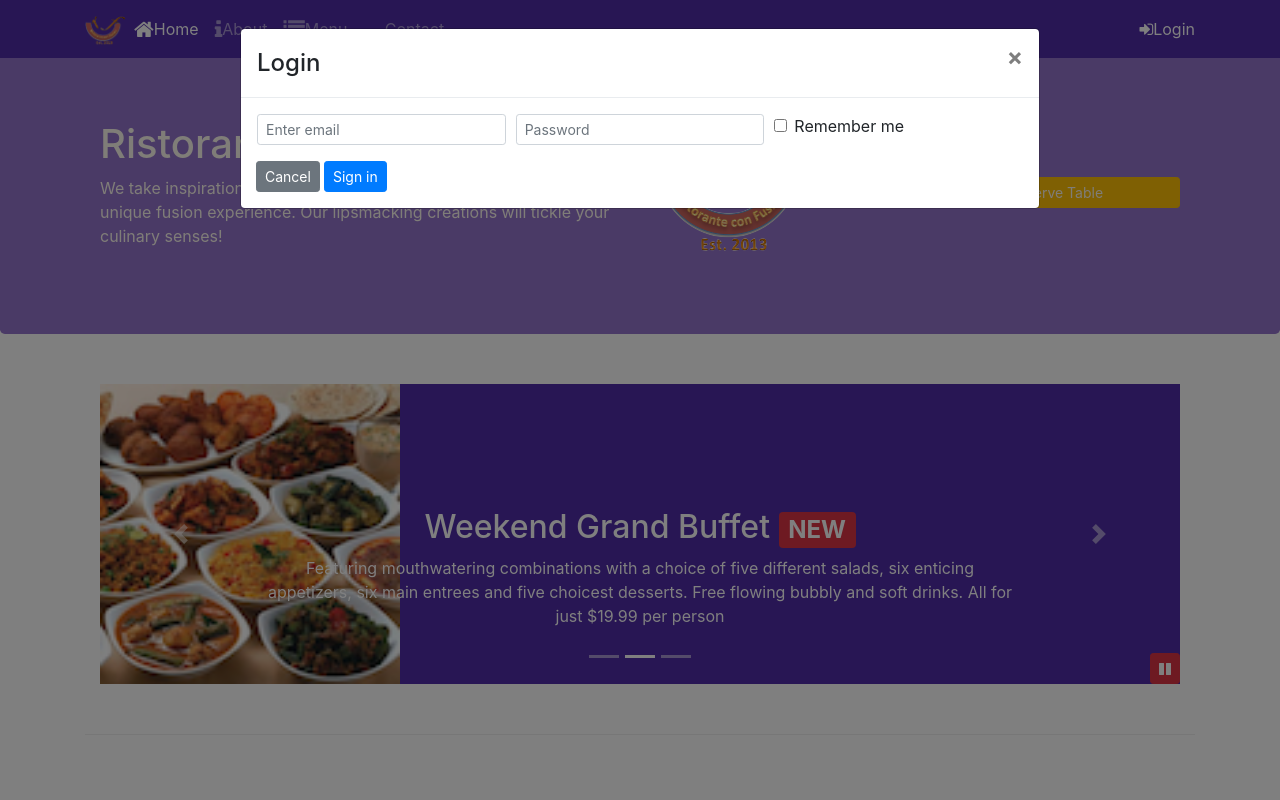
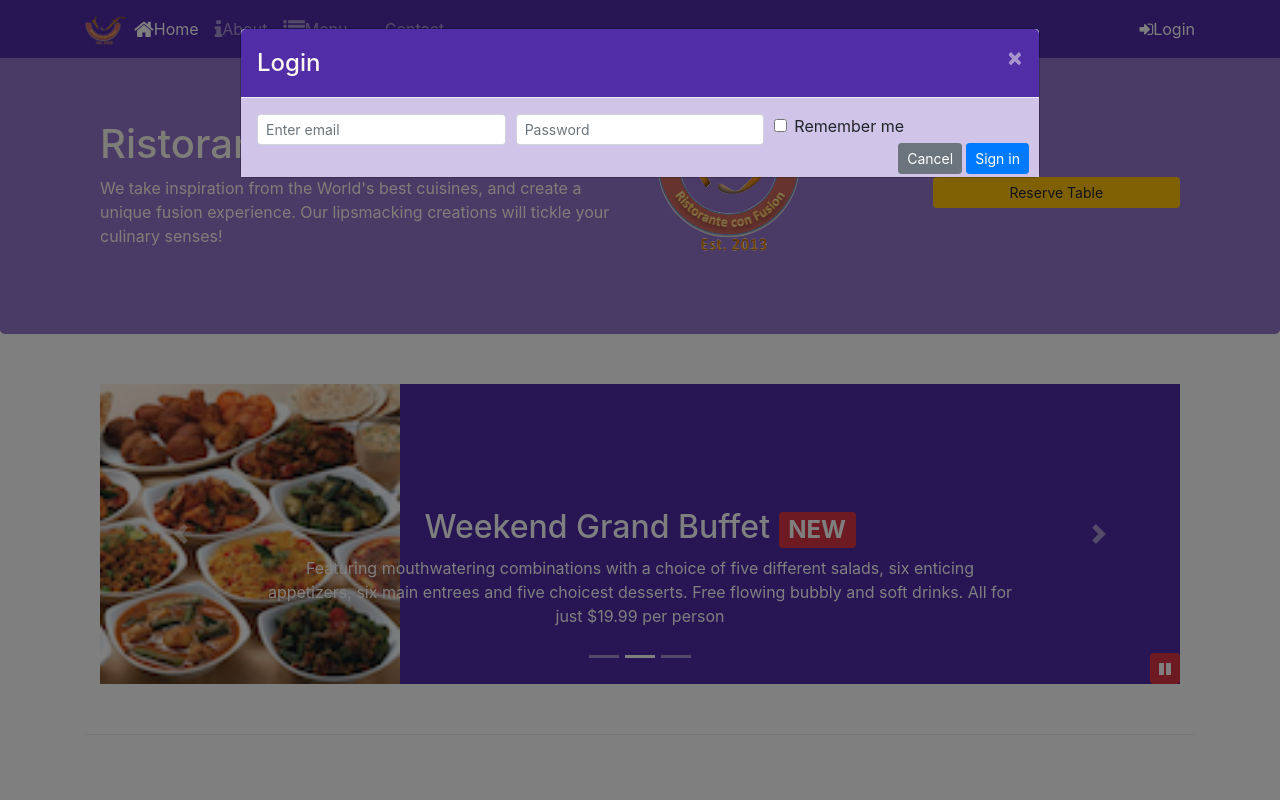
Before and after one commit to Sivabalusu/confusion_restaurent, a website: page index.html in a window 1280 px wide. Both pictures are taken after a click on the link "Login". Shown: the top 800 px of the page. Drawn offline with nearby package versions, Linux system fonts and the light colour scheme.

Commit message:
Assignment-4

```diff
--- a/css/styles.scss
+++ b/css/styles.scss
@@ -71,3 +71,21 @@ body{
     bottom: 0px;
     z-index: 1;
 }
+#loginAction{
+    right:15px;
+    position: absolute;
+    bottom: 3px;
+    z-index: 1;
+}
+.modal{
+    .modal-header{
+        background:$background-dark;
+        color:floralwhite;
+    }
+    .close{
+        color:floralwhite;
+    }
+    .modal-body{
+        background-color: $background-pale;
+    }
+}
--- a/index.html
+++ b/index.html
@@ -31,7 +31,7 @@
                     <li class="nav-item"><a class="nav-link" href="./contactus.html"><span class="fa fa-address-card fa-lg"></span>Contact</a></li>
                 </ul>
                 <span class="navbar-text">
-                    <a data-toggle="modal" data-target="#loginModal">
+                    <a id="loginClick">
                         <span class="fa fa-sign-in"></span>Login
                     </a>
                 </span>
@@ -43,7 +43,7 @@
             <div class="modal-content">
                 <div class="modal-header">
                     <h4 class="modal-title">Login</h4>
-                    <button type="button" class="close" data-dismiss="modal">
+                    <button type="button" class="close" id="loginClose">
                         &times;
                     </button>
                 </div>
@@ -66,8 +66,8 @@
                                 </div>
                             </div>
                         </div>
-                        <div class="form-row">
-                            <button type="button" class="btn btn-secondary btn-sm ml-1" data-dismiss="modal">Cancel</button>
+                        <div class="form-row" id="loginAction">
+                            <button type="button" id="loginButtonClose" class="btn btn-secondary btn-sm ml-1" data-dismiss="modal">Cancel</button>
                             <button type="submit" class="btn btn-primary btn-sm ml-1">Sign in</button>
                         </div>
                     </form>
@@ -80,11 +80,11 @@
             <div class="modal-content">
                 <div class="modal-header">
                     <h3 class="modal-title">Reserve a Table</h3>
-                    <button type="button" class="close" data-dismiss="modal">&times;</button>
+                    <button type="button" class="close" id="reserveClose">&times;</button>
                 </div>
                 <div class="modal-body">
-                    <div class="card">
-                        <div class="card-body">
+                    <div>
+                        <div>
                             <form name="reserveForm" >
                                 <div class="form-group row">
                                     <label for="guests" class="col-4 col-sm-2 col-form-label">Number of Guests</label>
@@ -139,7 +139,7 @@
                                 </div>
                                 <div class="form-group row">
                                     <div class="offset-sm-2 col-sm-10">
-                                        <button type="button" class="btn btn-secondary  ml-auto" data-dismiss="modal">Cancel</button>
+                                        <button type="button" class="btn btn-secondary  ml-auto" id="reserveButtonClose">Cancel</button>
                                         <button type="submit" class="btn btn-primary">Reserve</button>
                                     </div>
                                 </div>
@@ -161,8 +161,7 @@
                     <img src="img/logo.png" class="img-fluid">
                 </div>
                 <div class="col-12 col-sm-3 align-self-center">
-                    <a class="btn btn-warning btn-sm btn-block" data-toggle="modal" data-target="#reserveModal"
-                     >Reserve Table</a>
+                    <button class="btn btn-warning btn-sm btn-block" id="reserveButton" >Reserve Table</button>
                 </div>
             </div>
         </div>
@@ -323,22 +322,44 @@
     <script src="node_modules/popper.js/dist/umd/popper.min.js"></script>
     <script src="node_modules/bootstrap/dist/js/bootstrap.min.js"></script>
     <script>
-        $(document).ready(function(){
+        $(document).ready(function()
+        {
+            $("#loginClick").click(function(){
+                $("#loginModal").modal("show");
+            });
+            $("#loginClose").click(function(){
+                $("#loginModal").modal("hide");
+            });
+            $("#loginButtonClose").click(function(){
+                $("#loginModal").modal("hide");
+            });
+
+            $("#reserveButton").click(function(){
+                $("#reserveModal").modal("show");
+            });
+            $("#reserveClose").click(function(){
+                $("#reserveModal").modal("hide");
+            });
+            $("#reserveButtonClose").click(function(){
+                $("#reserveModal").modal("hide");
+            });
+
             $("#mycarousel").carousel({interval:2000});
             $("#carousel-button").click(function(){
-                if($('#carousel-button').children('span').hasClass('fa-pause')){
+                if($('#carousel-button').children('span').hasClass('fa-pause'))
+                {
                     $('#mycarousel').carousel('pause');
                     $('#carousel-button').children('span').removeClass('fa-pause');
                     $('#carousel-button').children('span').addClass('fa-play');
                 }
-                else if($('#carousel-button').children('span').hasClass('fa-play')){
+                else if($('#carousel-button').children('span').hasClass('fa-play'))
+                {
                     $('#mycarousel').carousel('cycle');
                     $('#carousel-button').children('span').removeClass('fa-play');
                     $('#carousel-button').children('span').addClass('fa-pause');
                 }
 
             });
-
         });
     </script>
 </body>
--- a/package.json
+++ b/package.json
@@ -13,6 +13,7 @@
   "license": "ISC",
   "devDependencies": {
     "lite-server": "^2.3.0"
+
   },
   "dependencies": {
     "bootstrap": "^4.0.0",
```
Also changed, not shown: css/styles.css, 1 other file.
